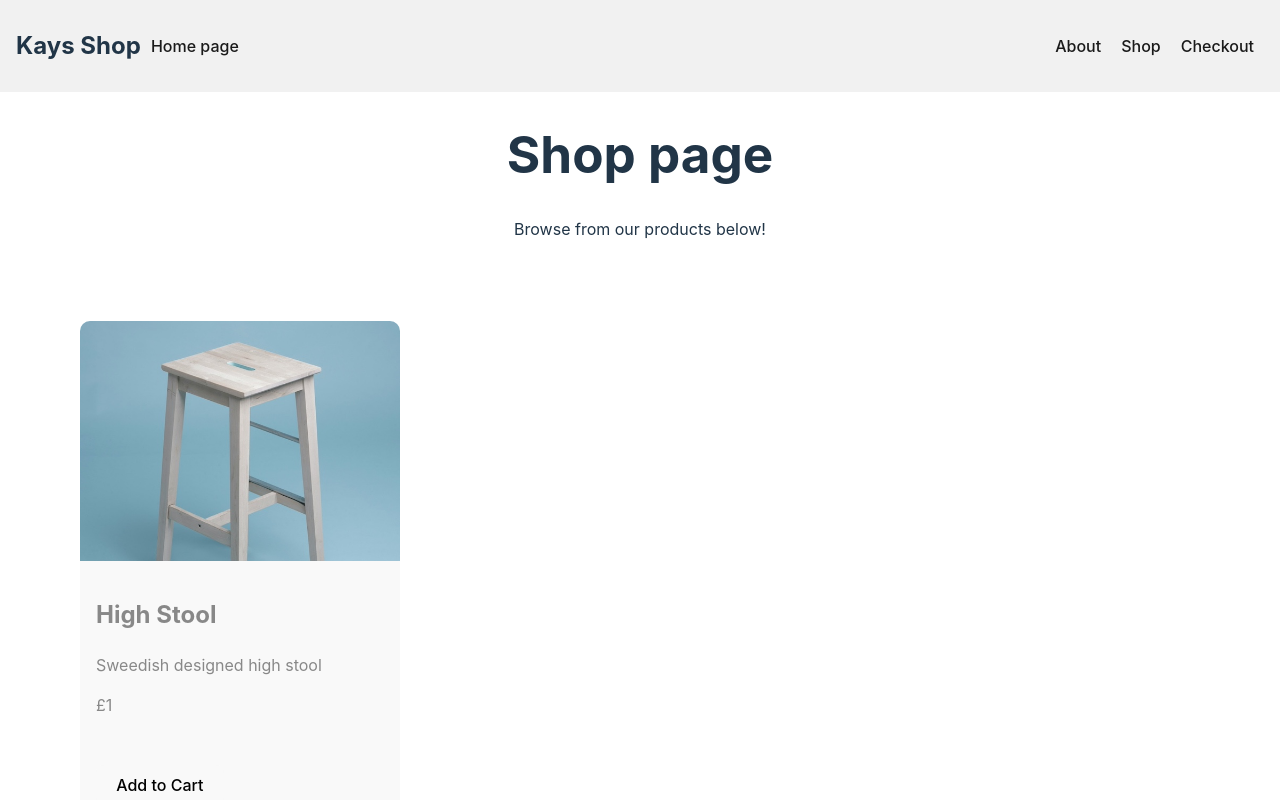
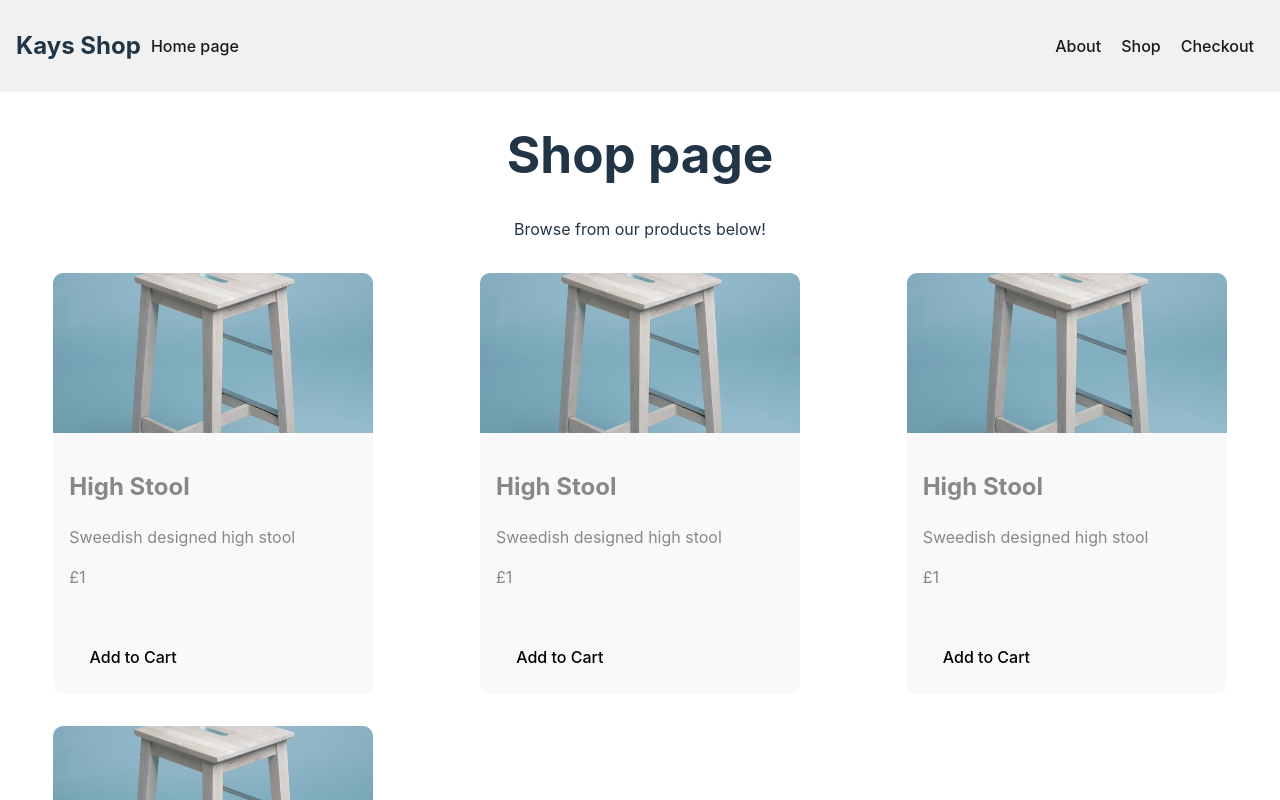
Before and after one commit to kimdogbe/odin_shop, a React (Vite) app: page /shop in a window 1280 px wide. Shown: the top 800 px of the page. Built offline with nearby package versions, Linux system fonts and the light colour scheme.

Commit message:
Add products section to Shop page

```diff
--- a/src/App.css
+++ b/src/App.css
@@ -74,8 +74,6 @@
   background-color: #f9f9f9;
   color: #888;
   width: 20rem;
-  margin: 5rem;
-  /* max-height: 500px; */
 }
 
 .product div {
@@ -85,5 +83,14 @@
 .product img {
   object-fit: cover;
   border-radius: 10px 10px 0px 0px;
-  height: 15rem;
+  height: 10rem;
 }
+
+.products {
+  display: grid;
+  grid-template-columns: repeat(auto-fit, minmax(300px, 1fr));
+  gap: 2em;
+  align-items: center;
+  justify-items: center;
+  padding: 1em;
+}
--- a/src/Shop.jsx
+++ b/src/Shop.jsx
@@ -6,7 +6,12 @@
     <div>
       <h1>Shop page</h1>
       <p>Browse from our products below!</p>
-      <ProductCard />
+      <div className="products">
+        <ProductCard />
+        <ProductCard />
+        <ProductCard />
+        <ProductCard />
+      </div>
     </div>
   )
 }
```
